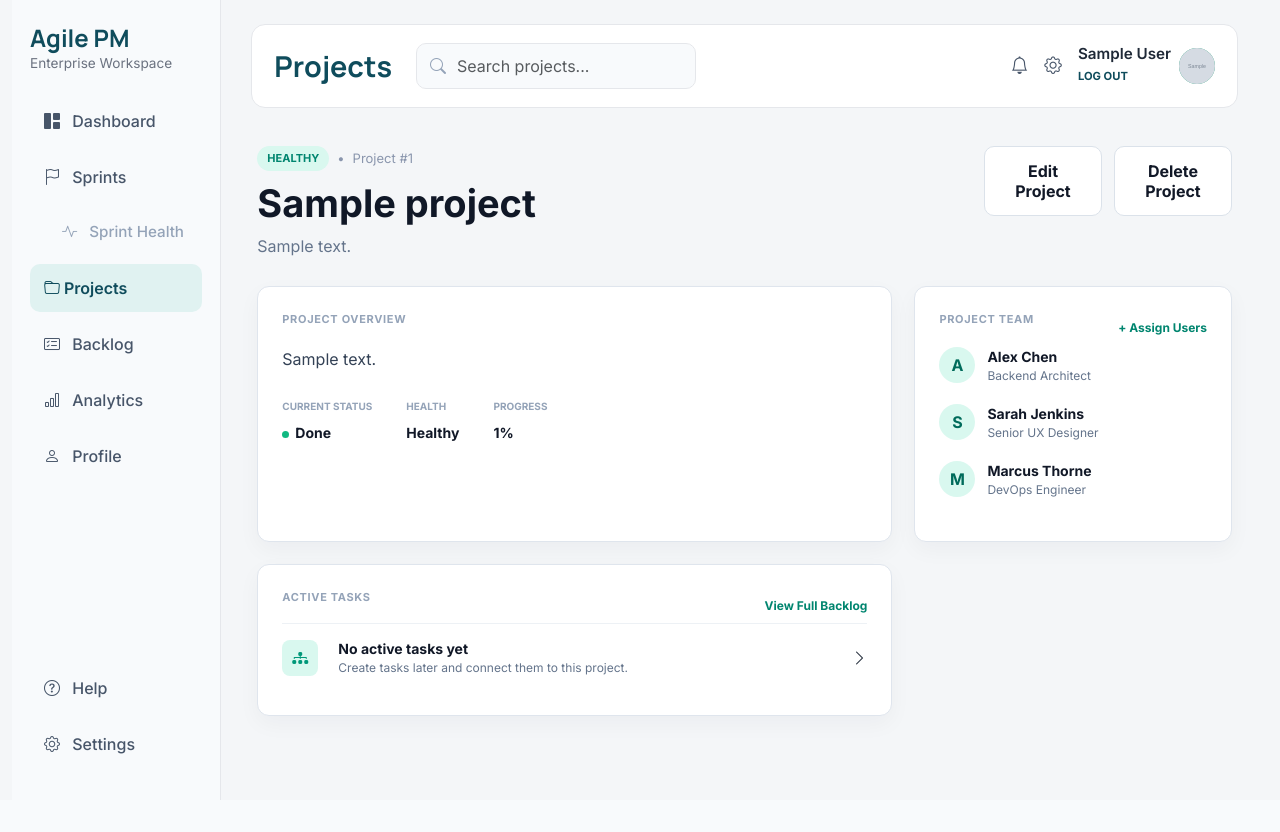
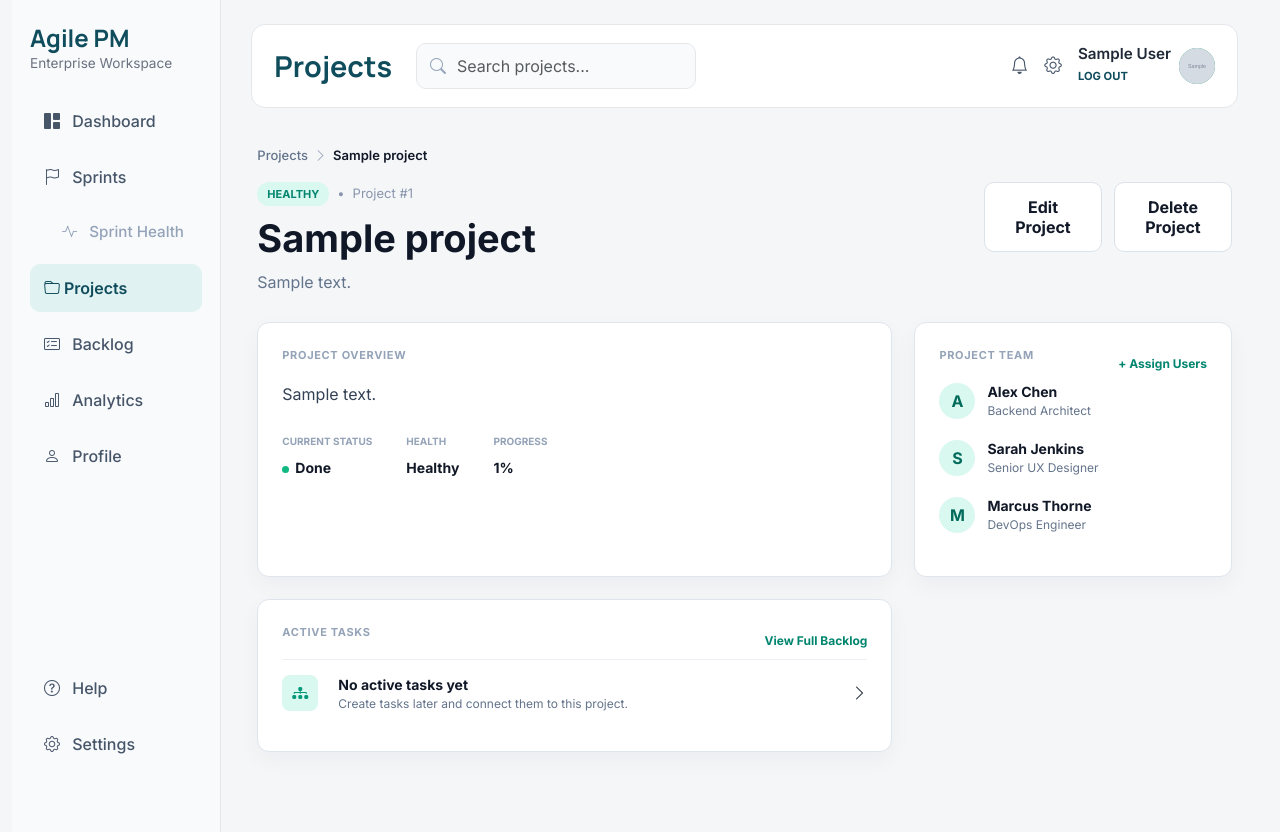
Before and after one commit to amitmath/CITS5505-Project, a Flask app: page /projects/1 in a window 1280 px wide. Before the commit the page ends 800 px from the top, so only its background shows below. Run offline with Flask 3, Linux system fonts and the light colour scheme; the visitor is signed in with stand-in values (Sample User, id 1); tables that the repository leaves empty hold one stand-in row (values such as "Sample post"); grey boxes marked "Sample" are stand-in pictures.

Commit message:
implement breadcrumb navigation for improved project page context

```diff
--- a/app/static/css/project_detail.css
+++ b/app/static/css/project_detail.css
@@ -226,3 +226,27 @@
     grid-column: auto;
   }
 }
+
+.breadcrumb {
+  font-size: 13px;
+  color: #94a3b8;
+  margin-bottom: 16px;
+  display: flex;
+  align-items: center;
+  gap: 6px;
+}
+
+.breadcrumb a {
+  color: #64748b;
+  text-decoration: none;
+  font-weight: 500;
+}
+
+.breadcrumb a:hover {
+  color: #0fc17c;
+}
+
+.breadcrumb-current {
+  color: #111827;
+  font-weight: 600;
+}
--- a/app/templates/project_detail.html
+++ b/app/templates/project_detail.html
@@ -1,21 +1,24 @@
-{% extends "base.html" %}
-
-{% block title %}{{ project.name }} | Project{% endblock %}
-
-{% block content %}
-{% set topbar_title = 'Projects' %}
-{% set topbar_search_placeholder = 'Search projects...' %}
-{% include "components/topbar.html" %}
+{% extends "base.html" %} {% block title %}{{ project.name }} | Project{%
+endblock %} {% block content %} {% set topbar_title = 'Projects' %} {% set
+topbar_search_placeholder = 'Search projects...' %} {% include
+"components/topbar.html" %}
 <link
   rel="stylesheet"
   href="{{ url_for('static', filename='css/project_detail.css') }}"
 />
 <div class="project-detail-page">
+  <div class="breadcrumb">
+    <a href="{{ url_for('project') }}">Projects</a>
+    <i class="bi bi-chevron-right"></i>
+    <span class="breadcrumb-current">{{ project.name }}</span>
+  </div>
 
   <div class="detail-header">
     <div>
       <div class="project-breadcrumb">
-        <span class="detail-status-pill {{ 'healthy' if project.health_status == 'healthy' else 'risk' }}">
+        <span
+          class="detail-status-pill {{ 'healthy' if project.health_status == 'healthy' else 'risk' }}"
+        >
           {{ project.health_status | upper }}
         </span>
         <span>•</span>
@@ -27,13 +30,11 @@
     </div>
 
     <div class="detail-actions">
-      <a href="" class="detail-btn">
-        Edit<br>Project
-      </a>
+      <a href="" class="detail-btn"> Edit<br />Project </a>
 
       <form method="POST" action="">
         <button type="submit" class="detail-btn delete">
-          Delete<br>Project
+          Delete<br />Project
         </button>
       </form>
     </div>
@@ -44,7 +45,8 @@
       <p class="detail-label">Project Overview</p>
 
       <p class="overview-text">
-        {{ project.description or "This project does not have a detailed overview yet." }}
+        {{ project.description or "This project does not have a detailed
+        overview yet." }}
       </p>
 
       <div class="overview-meta">
@@ -114,6 +116,5 @@
       </div>
     </section>
   </div>
-
 </div>
 {% endblock %}
```
